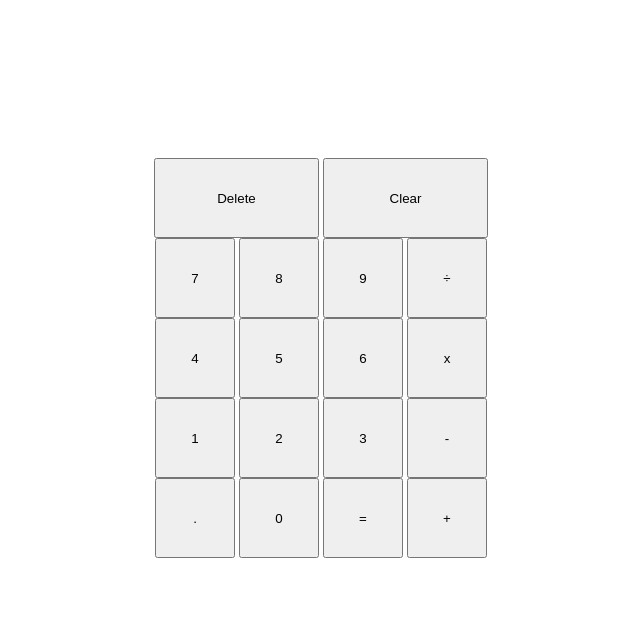
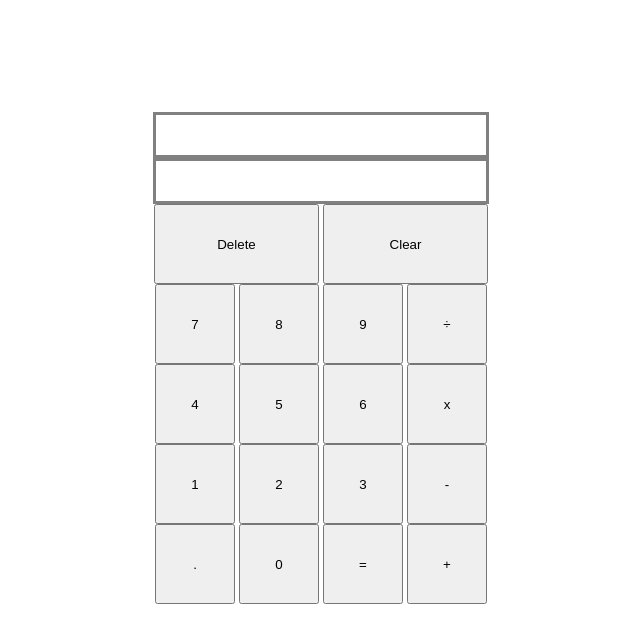
Before and after one commit to Jeffvf/calculator_project, a plain HTML site: page index.html in a window 1280 px wide. Shown: the whole page, without its empty margins (319-959 px from the left). Drawn offline with Linux system fonts and the light colour scheme.

Commit message:
feat: Add div to show result of operations

```diff
--- a/index.html
+++ b/index.html
@@ -10,8 +10,11 @@
 </head>
 <body>
     <div id="calculator-buttons">
+        <div id="total">
+
+        </div>
         <div id="display">
-            <span></span>
+
         </div>
         <div>
             <button class="undo-button" value="Delete">Delete</button>
--- a/styles.css
+++ b/styles.css
@@ -19,3 +19,12 @@ span{
     width: 165px;
     height: 80px;
 }
+
+#total, #display{
+    border-color: gray;
+    border-style:solid;
+    border-width: medium;
+    width: 330px;
+    height: 40px;
+    text-align: center;
+}
```
